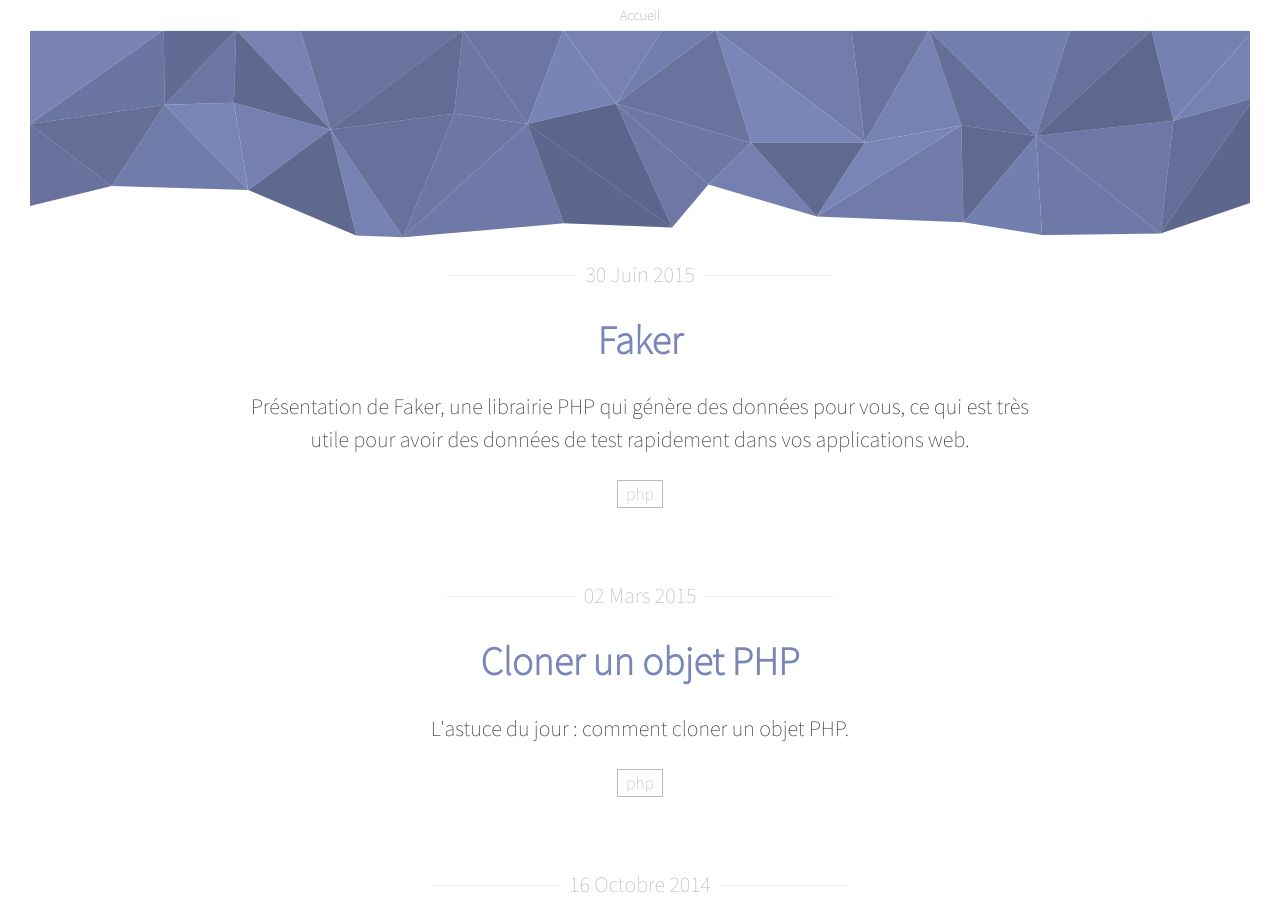
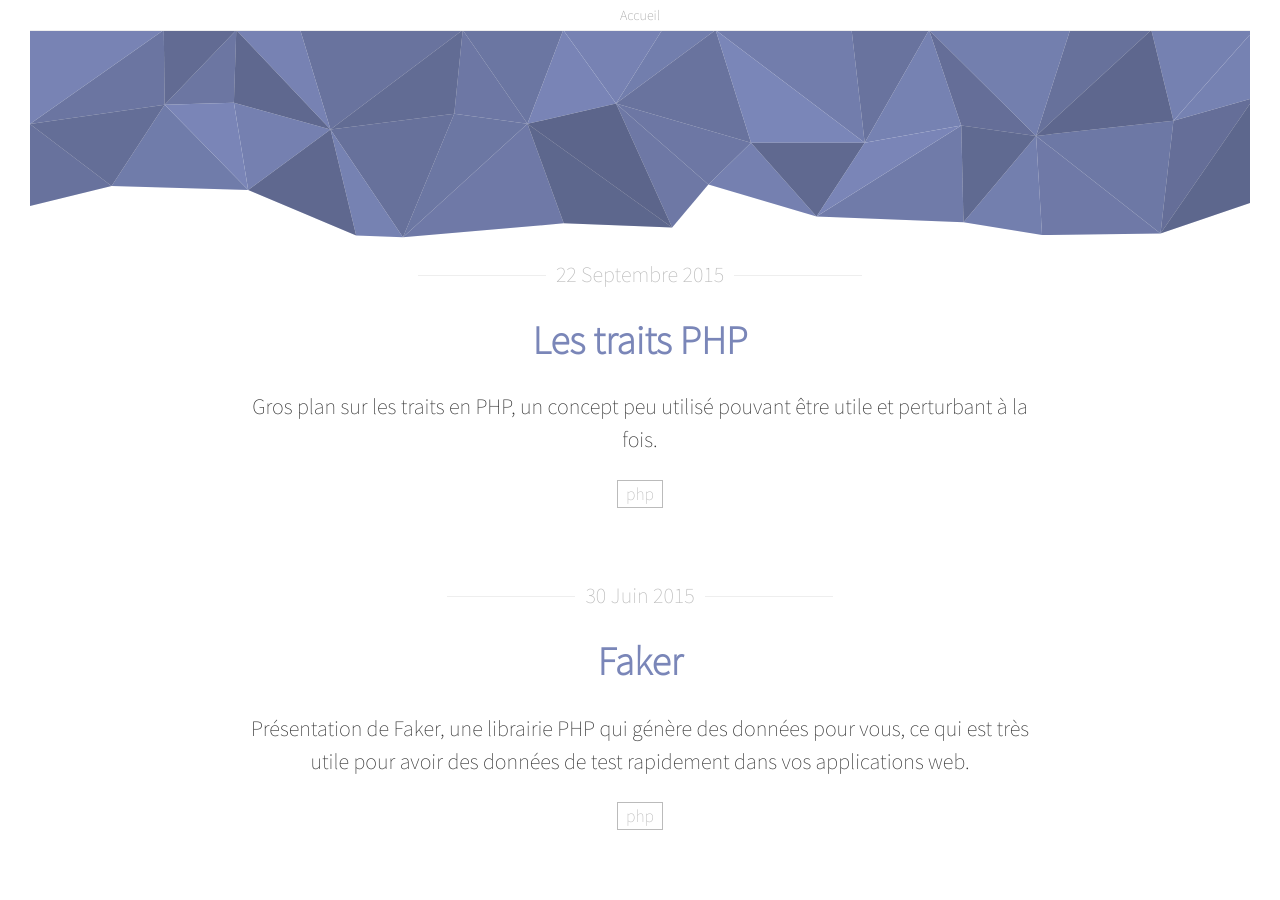
Before and after one commit to zessx/blog, a Jekyll site: the page built from tag/php.md, in a window 1280 px wide and 900 px high, scrolled down 692 px. Built offline with Jekyll 4.4.1, drawn with Linux system fonts in a browser that asks for light colours; some of the changed text lies outside the part shown.

Commit message:
:speech_balloon: Publish

```diff
--- a/_drafts/les-traits-php.md
+++ b/_posts/2015-09-22-les-traits-php.md
@@ -1,7 +1,7 @@
 ---
 layout: post
 title:  "Les traits PHP"
-date:   2015-01-01
+date:   2015-09-22
 tags:
 - php
 description: >
```
